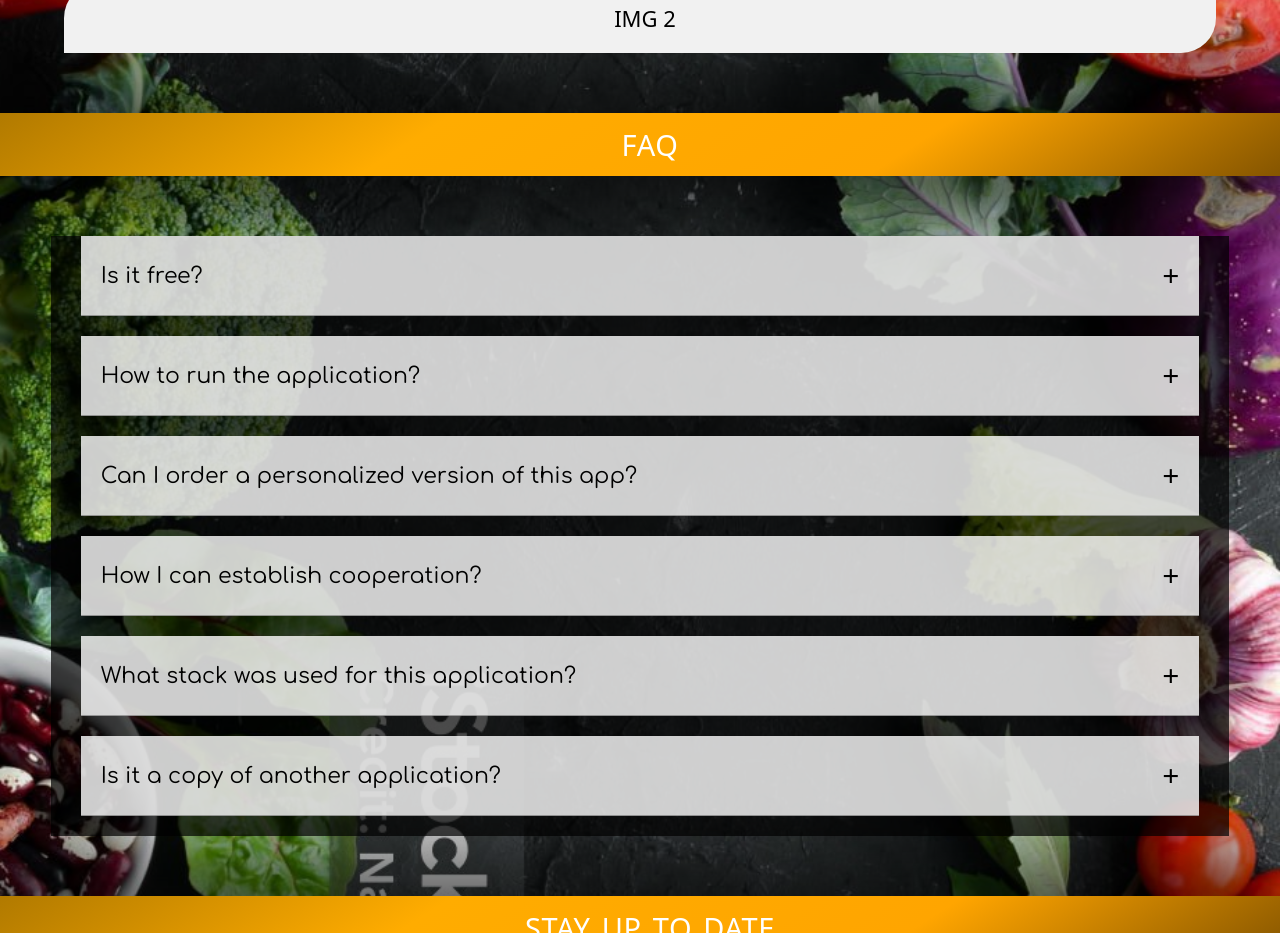
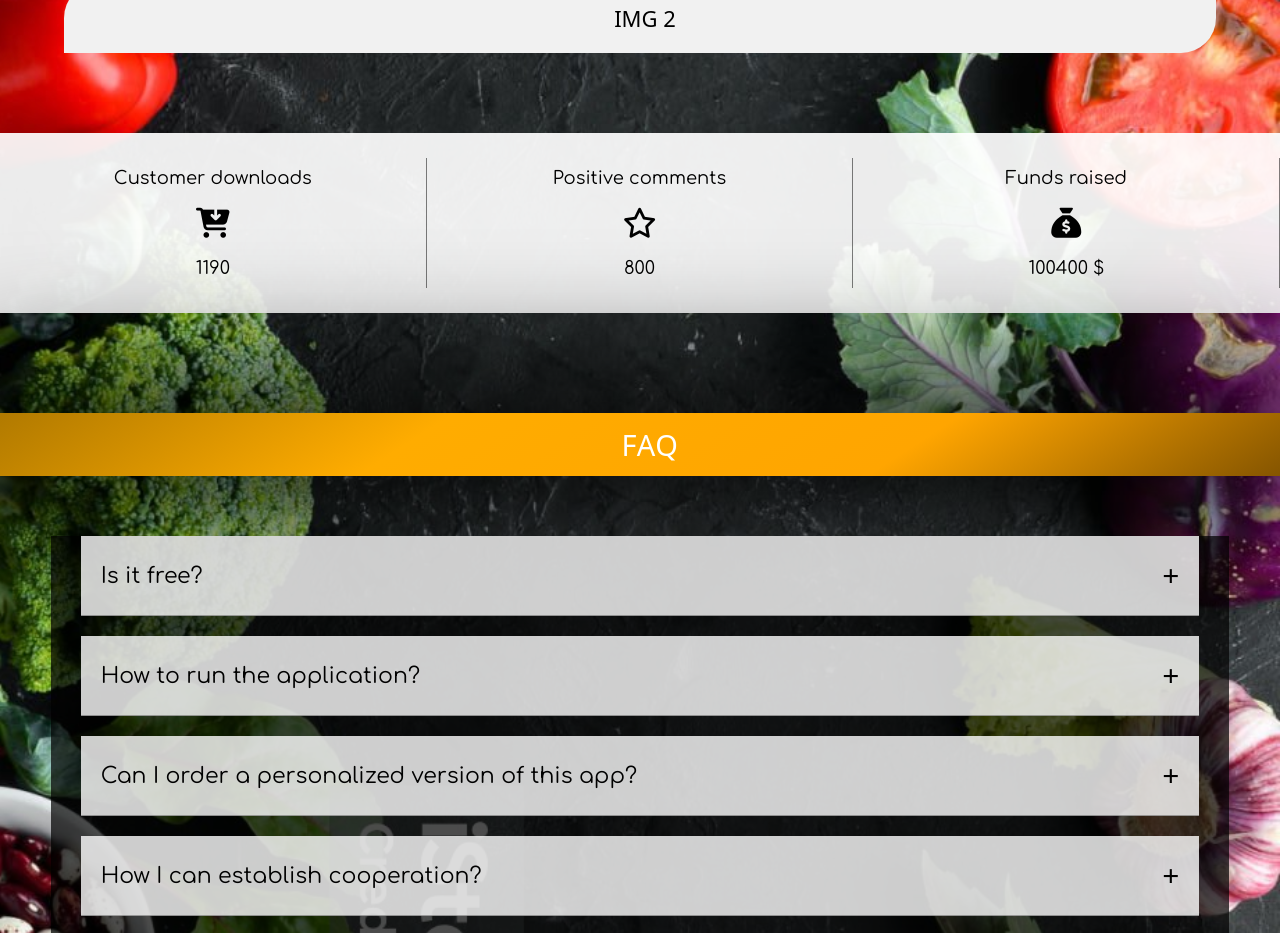
Before and after one commit to WojciechSadowskiNwD/My-enjoyable-shopping, a React (Create React App) app: page / in a window 1280 px wide. Shown: the part 1400-2333 px from the top of the page. Built offline with nearby package versions, Linux system fonts and the light colour scheme; a web font is replaced by a local one.

Commit message:
Create StatsCounters component

```diff
--- /dev/null
+++ b/css/StatsCounters.module.css
@@ -0,0 +1,34 @@
+.info_bar {
+  display: flex;
+  flex-direction: row;
+  align-items: center;
+  justify-content: flex-start;
+  font-family: "Comfortaa", sans-serif;
+  font-weight: 400;
+  font-style: normal;
+  width: 100%;
+  height: 180px;
+  margin-top: 20px;
+  margin-bottom: 100px;
+  font-size: 22px;
+  color: black;
+  background-color: rgba(255, 255, 255, 0.92);
+}
+
+.counter_item {
+  display: flex;
+  flex-direction: column;
+  justify-content: center;
+  align-items: center;
+  font-size: 18px;
+  text-align: center;
+  border-right: 1px solid rgba(0, 0, 0, 0.5);
+}
+.counter_item p {
+  padding: 10px;
+}
+.counter_item i {
+  font-size: 26px;
+  font-size: 30px;
+  padding: 10px;
+}/*# sourceMappingURL=StatsCounters.module.css.map */
--- a/css/style.css
+++ b/css/style.css
@@ -16,8 +16,8 @@ html, body {
 .homepage {
   position: relative;
   width: 100%;
-  height: 3390px;
-  height: 3500px;
+  height: 3730px;
+  height: 3800px;
 }
 
 .homepage_top {
--- a/package.json
+++ b/package.json
@@ -8,6 +8,7 @@
     "@testing-library/user-event": "^13.5.0",
     "react": "^18.3.1",
     "react-dom": "^18.3.1",
+    "react-intersection-observer": "^9.13.1",
     "react-router-dom": "^6.26.2",
     "react-scripts": "5.0.1",
     "sass": "^1.79.4",
--- /dev/null
+++ b/src/components/StatsCounters.js
@@ -0,0 +1,102 @@
+import styles from "./StatsCounters.module.scss";
+import React, { useState, useEffect } from "react";
+import { useInView } from "react-intersection-observer";
+
+const StatsCounters = () => {
+  const [downloadsCount, setDownloadsCount] = useState(0);
+	const [commentsCount, setCommentsCount] = useState(0);
+	const [moneyCount, setMoneyCount] = useState(0);
+	const { ref, inView } = useInView({
+		triggerOnce: true, // licznik uruchomi się tylko raz
+		threshold: 0.1, // aktywuje licznik, gdy 10% komponentu będzie widoczne
+	});
+
+	useEffect(() => {
+		if (inView) {
+      // cuunters:
+			let startComments = 0;
+			let startDownloads = 0;
+      let startMoneyCollected = 0;
+			const endComments = 800; // Liczba docelowa
+			const endDownloads = 1190; // Liczba docelowa pobrań
+			const endMoneyCollected = 100400; // Liczba docelowa pobrań
+			const duration = 800; // Czas trwania animacji w ms
+			const incTimeComments = Math.floor(duration / endComments); // Czas między inkrementacjami
+			const incTimeDownloads = Math.floor(duration / endDownloads);
+      const incTimeMoneyCollected = Math.floor(duration/ endMoneyCollected);
+
+
+			const timerComments = setInterval(() => {
+				startComments += 2;
+				setCommentsCount((prevCount) => {
+					if (prevCount >= endComments) {
+						clearInterval(timerComments);
+						return endComments; // Zatrzymanie licznika
+					}
+					return prevCount + 2;
+				});
+			}, incTimeComments);
+
+			const timerDownloads = setInterval(() => {
+				startDownloads += 2;
+				setDownloadsCount((prevDownloads) => {
+					if (prevDownloads >= endDownloads) {
+						clearInterval(timerDownloads);
+						return endDownloads;
+					}
+					return prevDownloads + 2;
+				});
+			}, incTimeDownloads);
+
+      const timerMoneyCollected = setInterval(() => {
+        startMoneyCollected += 150;
+        setMoneyCount((prevMoney) => {
+          if(prevMoney >= endMoneyCollected) {
+            clearInterval(timerMoneyCollected);
+            return endMoneyCollected;
+          }
+          return prevMoney + 150;
+        });
+      }, incTimeMoneyCollected);
+
+
+			return () => {
+				clearInterval(timerComments);
+        clearInterval(timerDownloads);
+        clearInterval(timerMoneyCollected);
+			}; // Wyczyść timery, jeśli komponenty zostaną odmontowane
+		}
+	}, [inView]);
+
+
+
+	return (
+		<div
+			ref={ref}
+			className={styles.info_bar}
+			style={{
+				transition: "opacity 1s ease-out",
+				opacity: inView ? 1 : 0, // Efekt pojawiania się licznika
+			}}
+		>
+			<div className={styles.counter_item}>
+				<p>Customer downloads</p>
+				<i class="fa-solid fa-cart-arrow-down"></i>
+				<p>{downloadsCount}</p>
+			</div>
+			<div className={styles.counter_item}>
+				<p>Positive comments</p>
+				{/* <i class="fa-solid fa-star"></i> */}
+				<i class="fa-regular fa-star"></i>
+				<p>{commentsCount}</p>
+			</div>
+			<div className={styles.counter_item}>
+				<p>Funds raised</p>
+				<i class="fa-solid fa-sack-dollar"></i>
+				<p>{moneyCount} $</p>
+			</div>
+		</div>
+	);
+};
+
+export default StatsCounters;
--- /dev/null
+++ b/src/components/StatsCounters.module.scss
@@ -0,0 +1,38 @@
+.info_bar {
+	display: flex;
+	flex-direction: row;
+	align-items: center;
+	justify-content: flex-start;
+	font-family: "Comfortaa", sans-serif;
+	font-weight: 400;
+	font-style: normal;
+
+	width: 100%;
+	height: 180px;
+	margin-top: 20px;
+	margin-bottom: 100px;
+	font-size: 22px;
+	color: black;
+	background-color: rgba(255, 255, 255, 0.92);
+}
+
+.counter_item {
+	display: flex;
+	flex-direction: column;
+	justify-content: center;
+	align-items: center;
+	font-size: 18px;
+	text-align: center;
+	// background-color: rgba(82, 82, 82, 0.43);
+	border-right: 1px solid rgba(0, 0, 0, 0.5);
+
+	p {
+		padding: 10px;
+	}
+
+    i {
+        font-size: 26px;
+        font-size: 30px;
+        padding: 10px;
+    }
+}
--- a/src/pages/Homepage.js
+++ b/src/pages/Homepage.js
@@ -6,6 +6,7 @@ import Headline from "../components/Headline";
 import SubscribeForm from "../components/SubscribeForm";
 import Accordion from "../components/Accordion";
 import Footer from "../components/Footer";
+import StatsCounters from "../components/StatsCounters";
 
 const faqs = [
 	{
@@ -57,6 +58,7 @@ function Homepage() {
 						which, on top of that, can be easily lost?
 					</InfoBlock>
 					<InfoBlock direction="hidden_right">IMG 2</InfoBlock>
+					<StatsCounters />
 					<Headline>FAQ</Headline>
 					<Accordion data={faqs} />
 					<Headline>Stay up to date</Headline>
--- a/src/sass/style.scss
+++ b/src/sass/style.scss
@@ -17,10 +17,10 @@ html, body {
 .homepage {
 	position: relative;
 	width: 100%;
-	height: 3390px;
-	height: 3500px;
-	// background-color: white;
+	height: 3730px;
+	height: 3800px;
 }
+
 .homepage_top {
 	position: relative;
 	height: 100vh;
```
Also changed, not shown: 2 other files (tests, documents, lock files or other folders).
